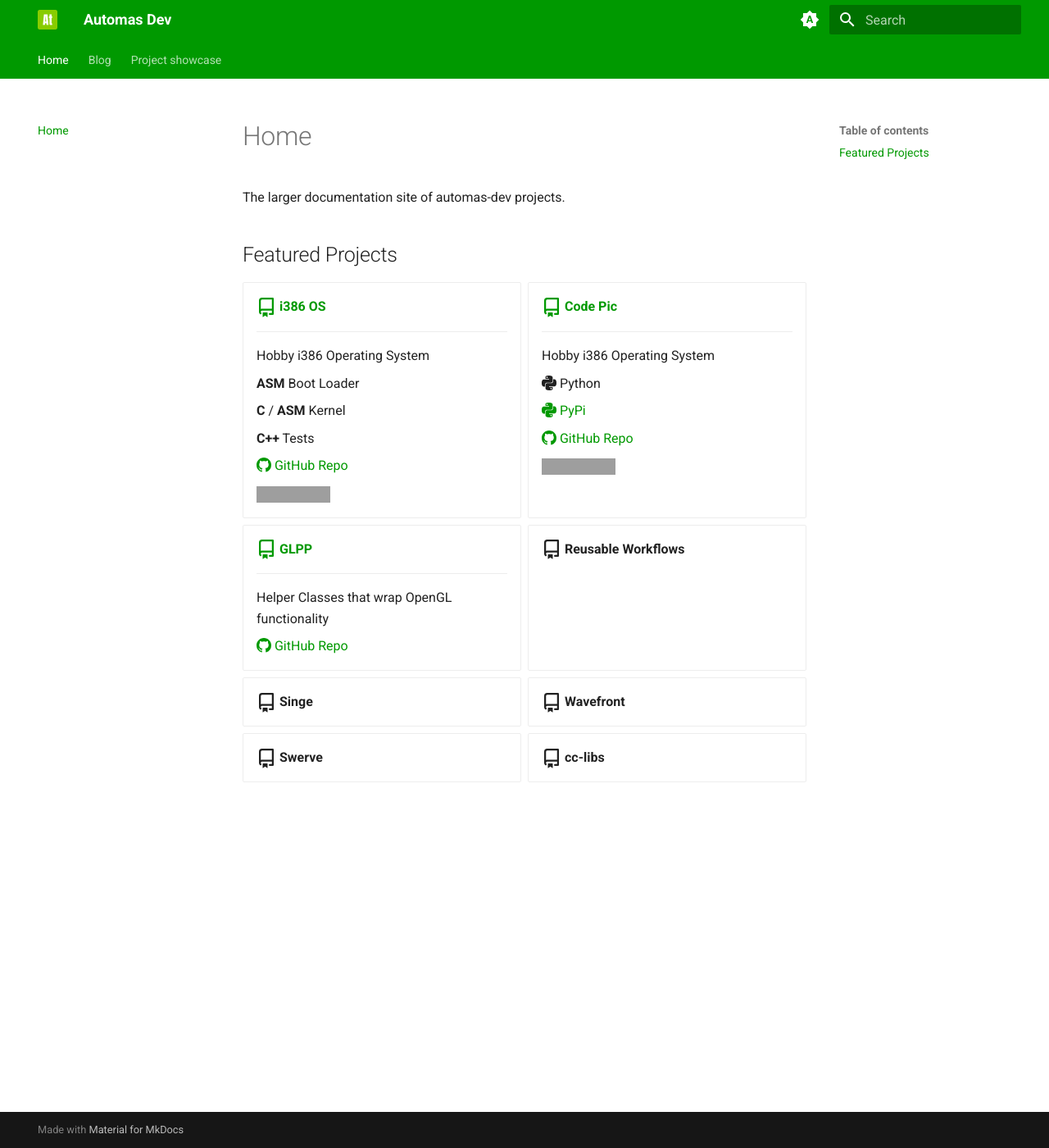
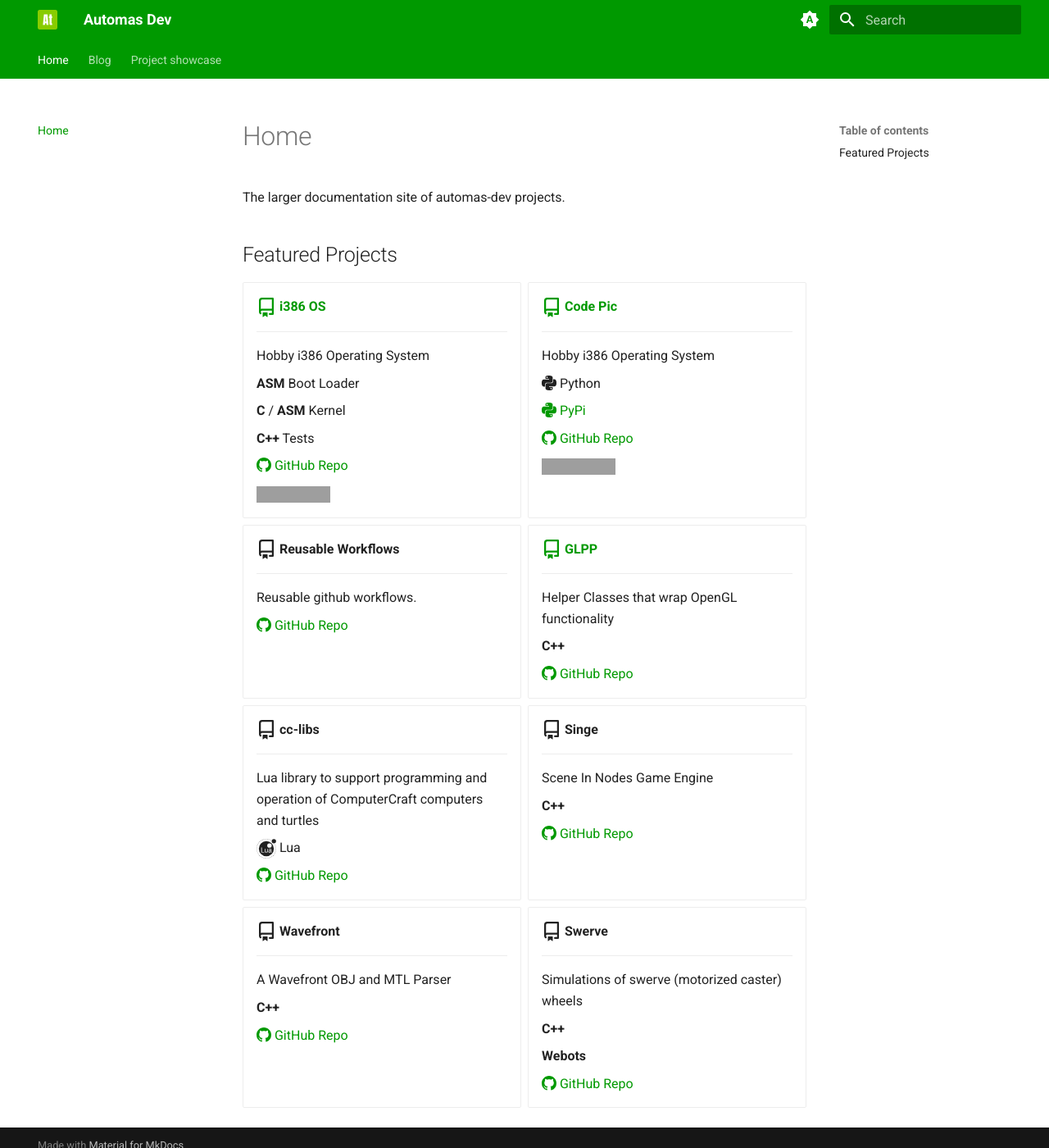
Before and after one commit to automas-dev/automas-dev.github.io, an MkDocs documentation site: the page built from docs/index.md, in a window 1280 px wide and 1400 px high. Shown: the whole window at 82% size. Built offline with MkDocs 1.6.1 and Material for MkDocs 9.7.7, drawn with Linux system fonts in a browser that asks for light colours; grey boxes are pictures that could not be loaded.

Commit message:
Add more details to featured projects

```diff
--- a/docs/index.md
+++ b/docs/index.md
@@ -36,23 +36,65 @@ The larger documentation site of automas-dev projects.
 
     [![ci](https://github.com/automas-dev/codepic/actions/workflows/ci.yml/badge.svg){.middle}](https://github.com/automas-dev/codepic/actions/workflows/ci.yml)
 
+-   :octicons-repo-16:{.lg .middle} __Reusable Workflows__
+
+    ---
+
+    Reusable github workflows.
+
+    [:octicons-mark-github-16: GitHub Repo](https://github.com/automas-dev/reusable-workflows/)
+
 -   [:octicons-repo-16:{.lg .middle} __GLPP__](project_showcase/glpp.md)
 
     ---
 
     Helper Classes that wrap OpenGL functionality
 
+    __C++__
+
     [:octicons-mark-github-16: GitHub Repo](https://github.com/automas-dev/glpp/)
 
--   :octicons-repo-16:{.lg .middle} __Reusable Workflows__
+-   :octicons-repo-16:{.lg .middle} __cc-libs__
+
+    ---
+
+    Lua library to support programming and operation of ComputerCraft computers and turtles
+
+    :simple-lua:{.lg .middle} Lua
+
+    [:octicons-mark-github-16: GitHub Repo](https://github.com/automas-dev/swerve/)
 
 -   :octicons-repo-16:{.lg .middle} __Singe__
 
+    ---
+
+    Scene In Nodes Game Engine
+
+    __C++__
+
+    [:octicons-mark-github-16: GitHub Repo](https://github.com/automas-dev/singe/)
+
 -   :octicons-repo-16:{.lg .middle} __Wavefront__
+
+    ---
+
+    A Wavefront OBJ and MTL Parser
+
+    __C++__
+
+    [:octicons-mark-github-16: GitHub Repo](https://github.com/automas-dev/wavefront/)
 
 -   :octicons-repo-16:{.lg .middle} __Swerve__
 
--   :octicons-repo-16:{.lg .middle} __cc-libs__
+    ---
+
+    Simulations of swerve (motorized caster) wheels
+
+    __C++__
+
+    __Webots__
+
+    [:octicons-mark-github-16: GitHub Repo](https://github.com/automas-dev/swerve/)
 
 </div>
 
```
